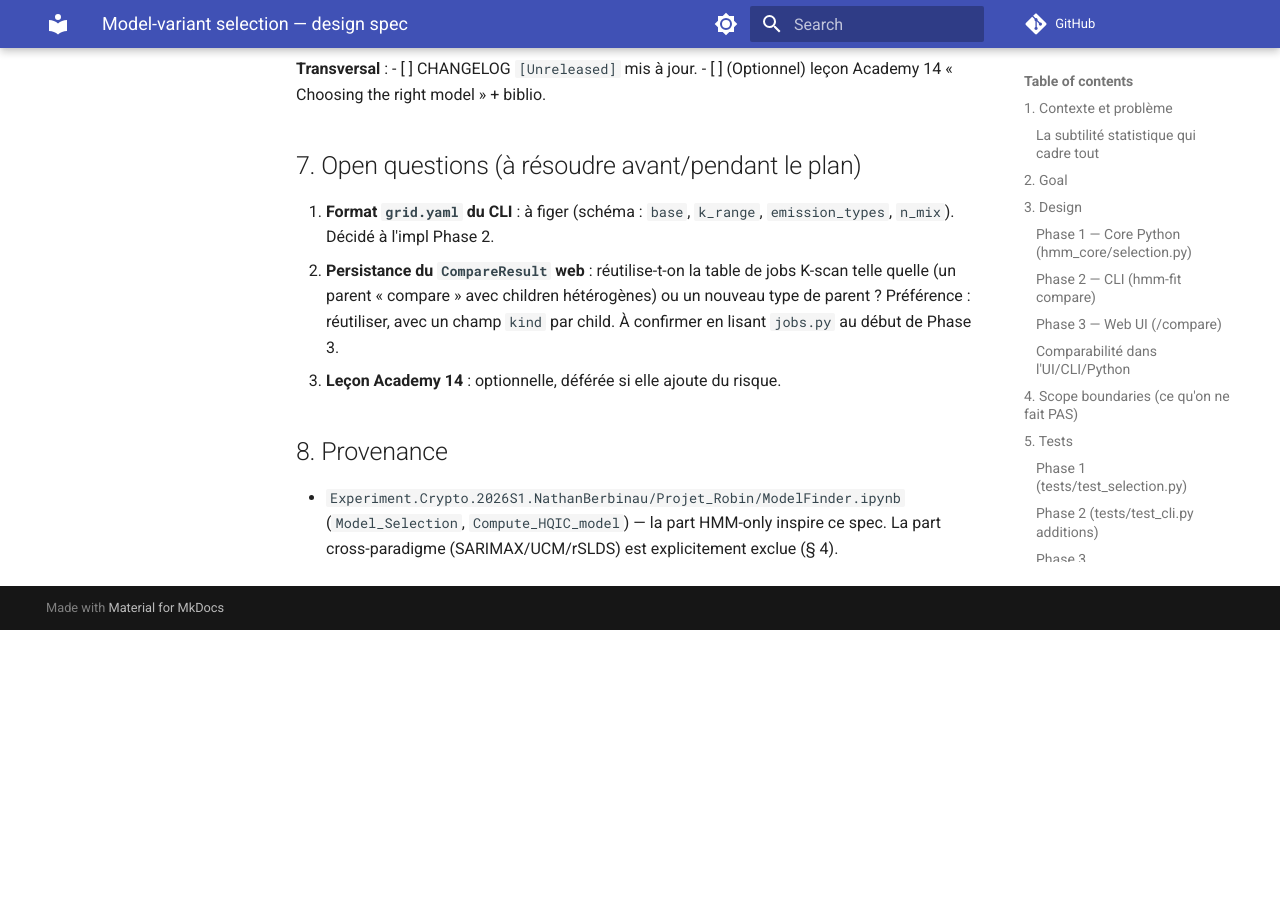
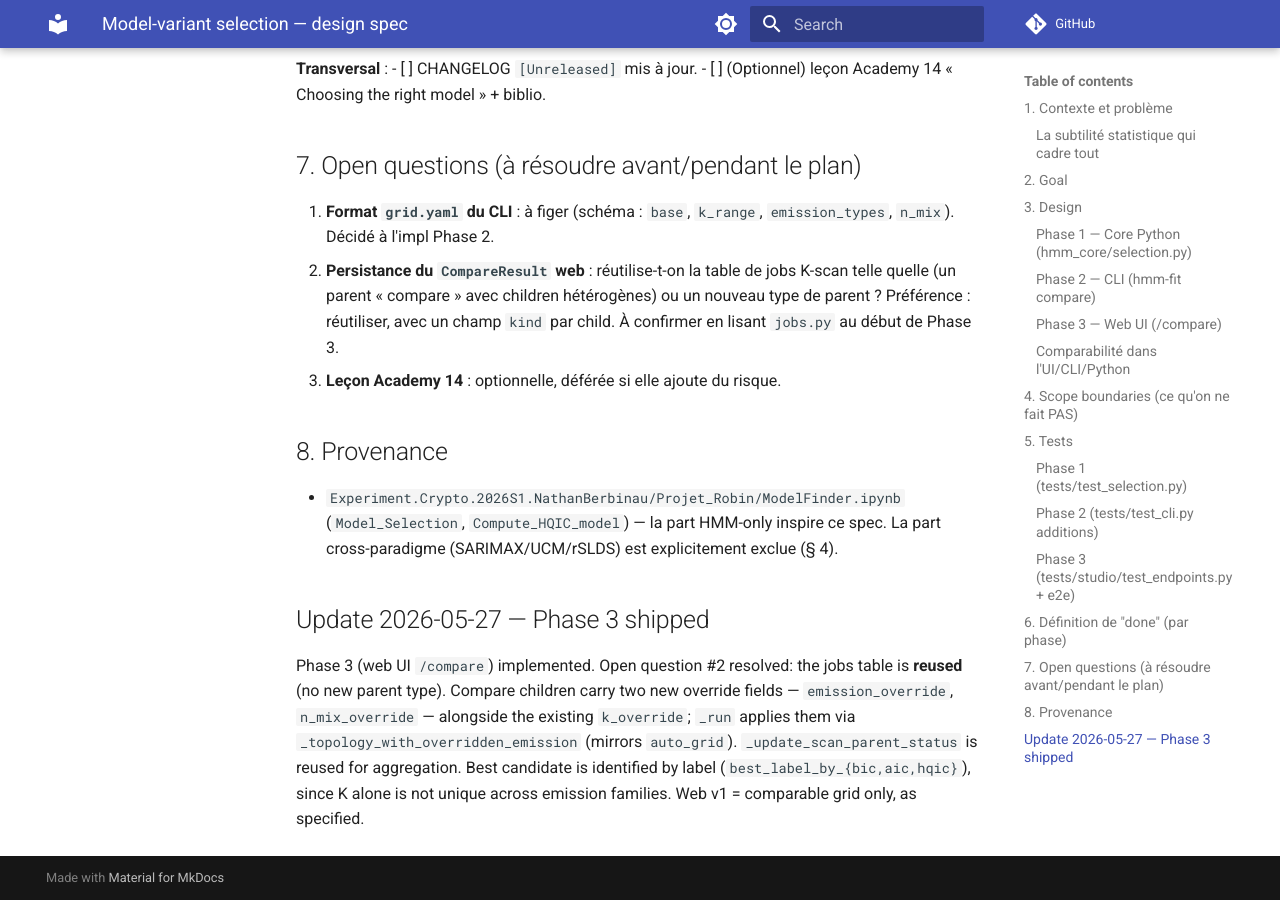
Before and after one commit to RoJLD/HMMstudio, an MkDocs documentation site: the page built from docs/specs/2026-05-27-model-variant-selection.md, in a window 1280 px wide and 900 px high, scrolled down 5029 px. Built offline with MkDocs 1.6.1 and Material for MkDocs 9.7.7, drawn with Linux system fonts in a browser that asks for light colours; comment, search, counter and statistics services are not loaded; before the commit the page ends 5659 px from its top, so only the background shows below that.

Commit message:
docs(studio): changelog + spec update for /compare (Phase 3)
Record the /compare web UI under [Unreleased] and amend the model-variant spec
with a dated Phase 3 update resolving open question #2 (reuse the jobs table).

Co-Authored-By: Claude Opus 4.7 <noreply@anthropic.com>

```diff
--- a/docs/specs/2026-05-27-model-variant-selection.md
+++ b/docs/specs/2026-05-27-model-variant-selection.md
@@ -229,3 +229,14 @@ hmm-fit compare <spec_dir> <data.csv> [--criterion bic|aic|hqic]
   (`Model_Selection`, `Compute_HQIC_model`) — la part HMM-only inspire ce
   spec. La part cross-paradigme (SARIMAX/UCM/rSLDS) est explicitement
   exclue (§ 4).
+
+## Update 2026-05-27 — Phase 3 shipped
+
+Phase 3 (web UI `/compare`) implemented. Open question #2 resolved: the jobs
+table is **reused** (no new parent type). Compare children carry two new
+override fields — `emission_override`, `n_mix_override` — alongside the
+existing `k_override`; `_run` applies them via `_topology_with_overridden_emission`
+(mirrors `auto_grid`). `_update_scan_parent_status` is reused for aggregation.
+Best candidate is identified by label (`best_label_by_{bic,aic,hqic}`), since
+K alone is not unique across emission families. Web v1 = comparable grid only,
+as specified.
```
Also changed, not shown: CHANGELOG.md (+5 -0 lines).
